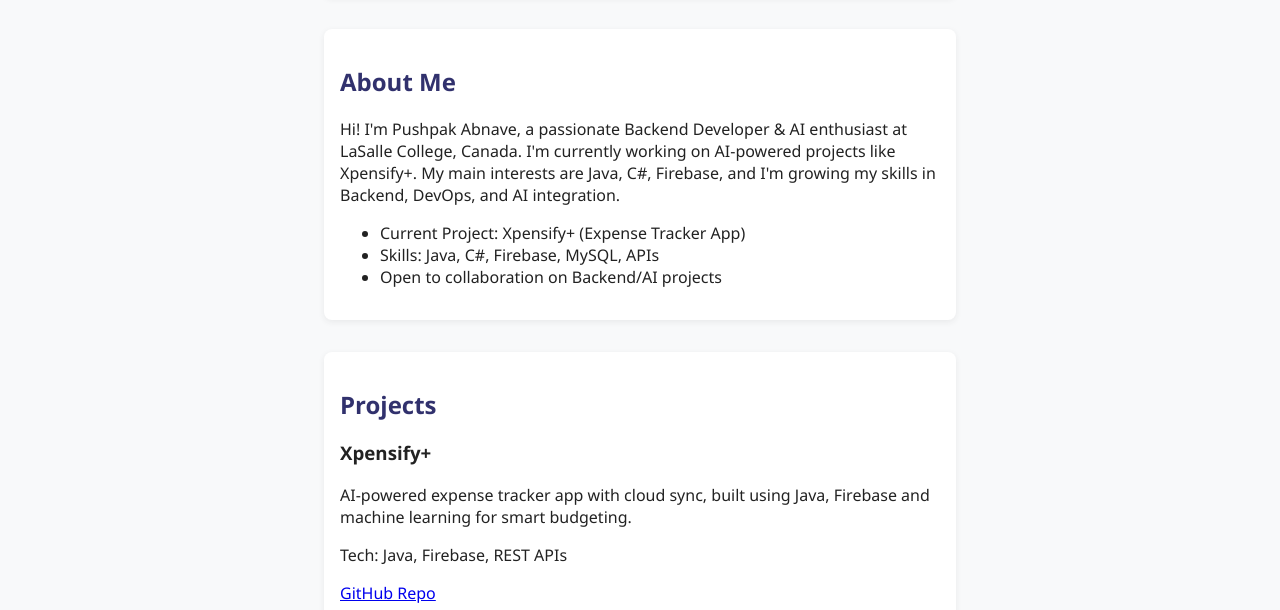
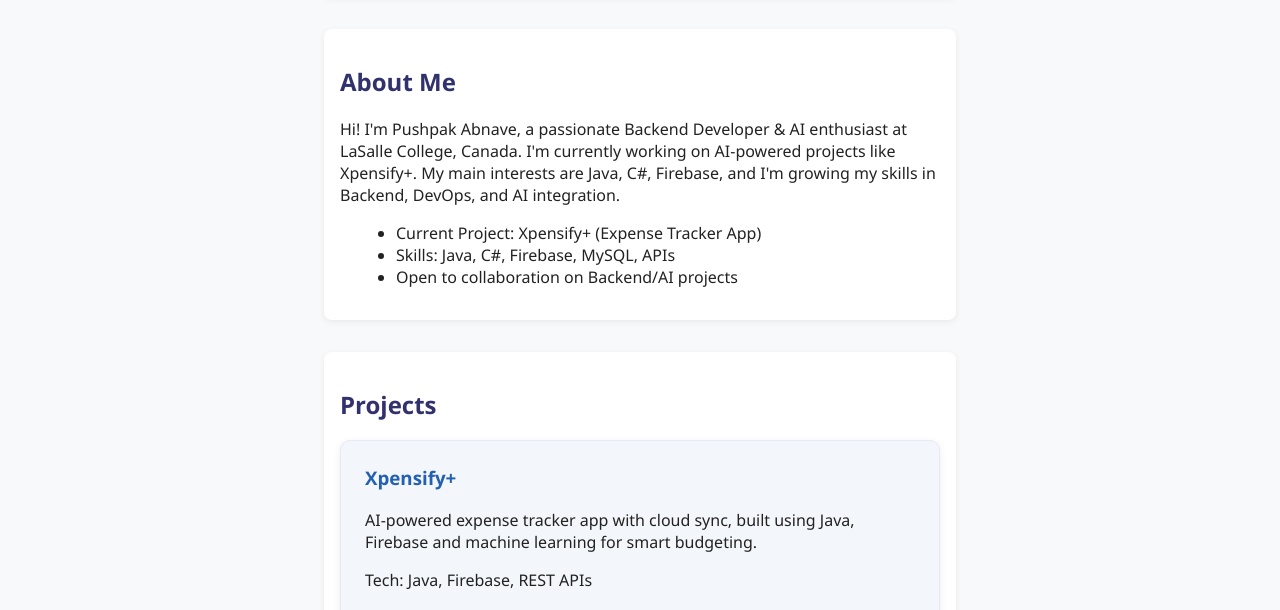
Before and after one commit to pushpakab/pushpak-portfolio, a plain HTML site: page index.html in a window 1280 px wide. Shown: the part 352-962 px from the top of the page. Drawn offline with Linux system fonts and the light colour scheme.

Commit message:
Add styles for project and experience cards

```diff
--- a/style.css
+++ b/style.css
@@ -24,3 +24,25 @@ section {
 h1, h2 {
     color: #31316d; /* Accent color for headings */
 }
+
+.project-card, .exp-card {
+  background: #f3f6fa;
+  margin: 1em 0;
+  padding: 1.5em;
+  border-radius: 10px;
+  box-shadow: 0 2px 8px rgba(30,30,90,0.07);
+  border: 1px solid #e7eaf3;
+  transition: box-shadow 0.2s;
+}
+.project-card:hover, .exp-card:hover {
+  box-shadow: 0 4px 16px rgba(52,52,120,0.13);
+}
+
+h3 {
+  margin-top: 0;
+  color: #2360b1;
+}
+
+ul {
+  margin-left: 1em;
+}
```
